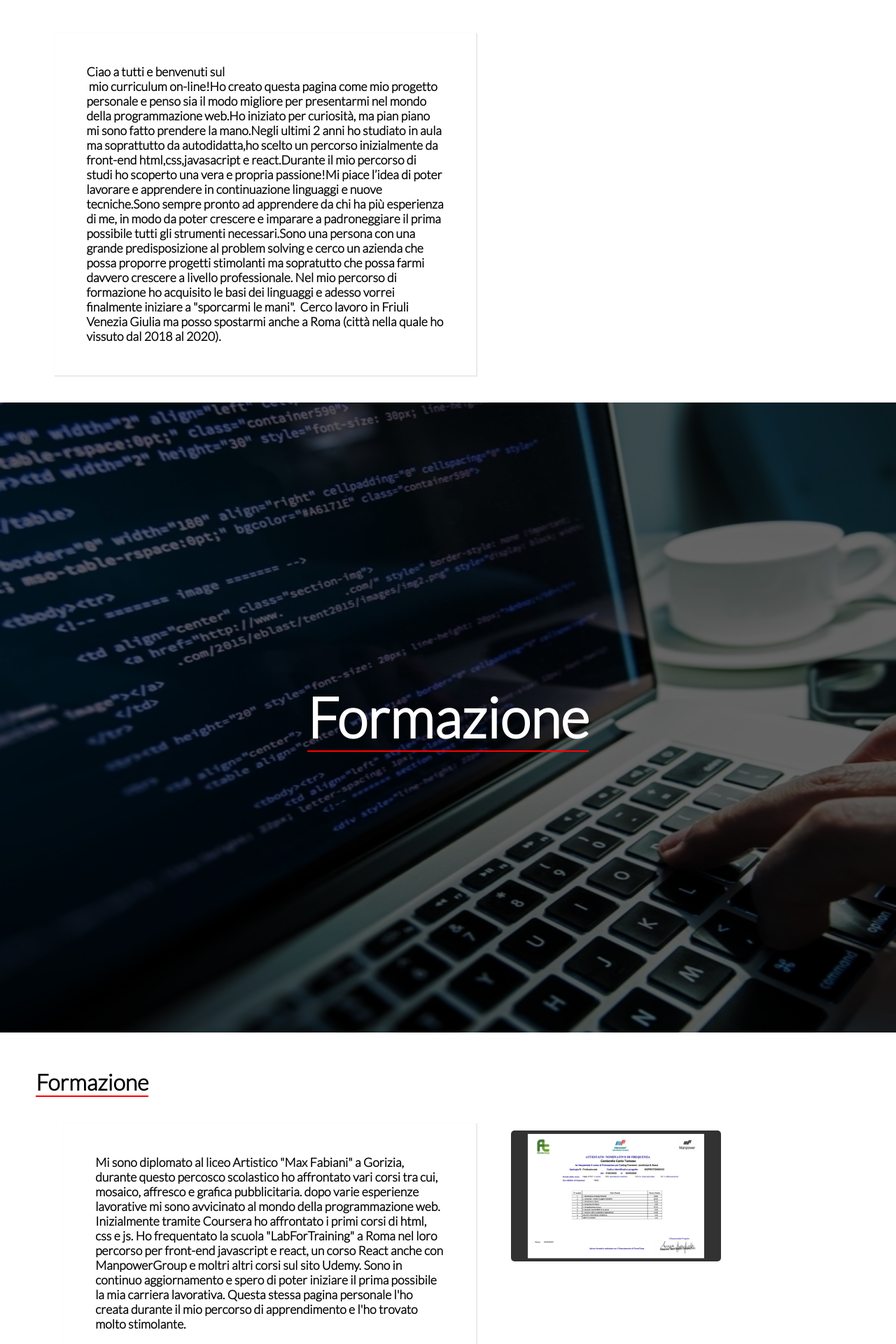
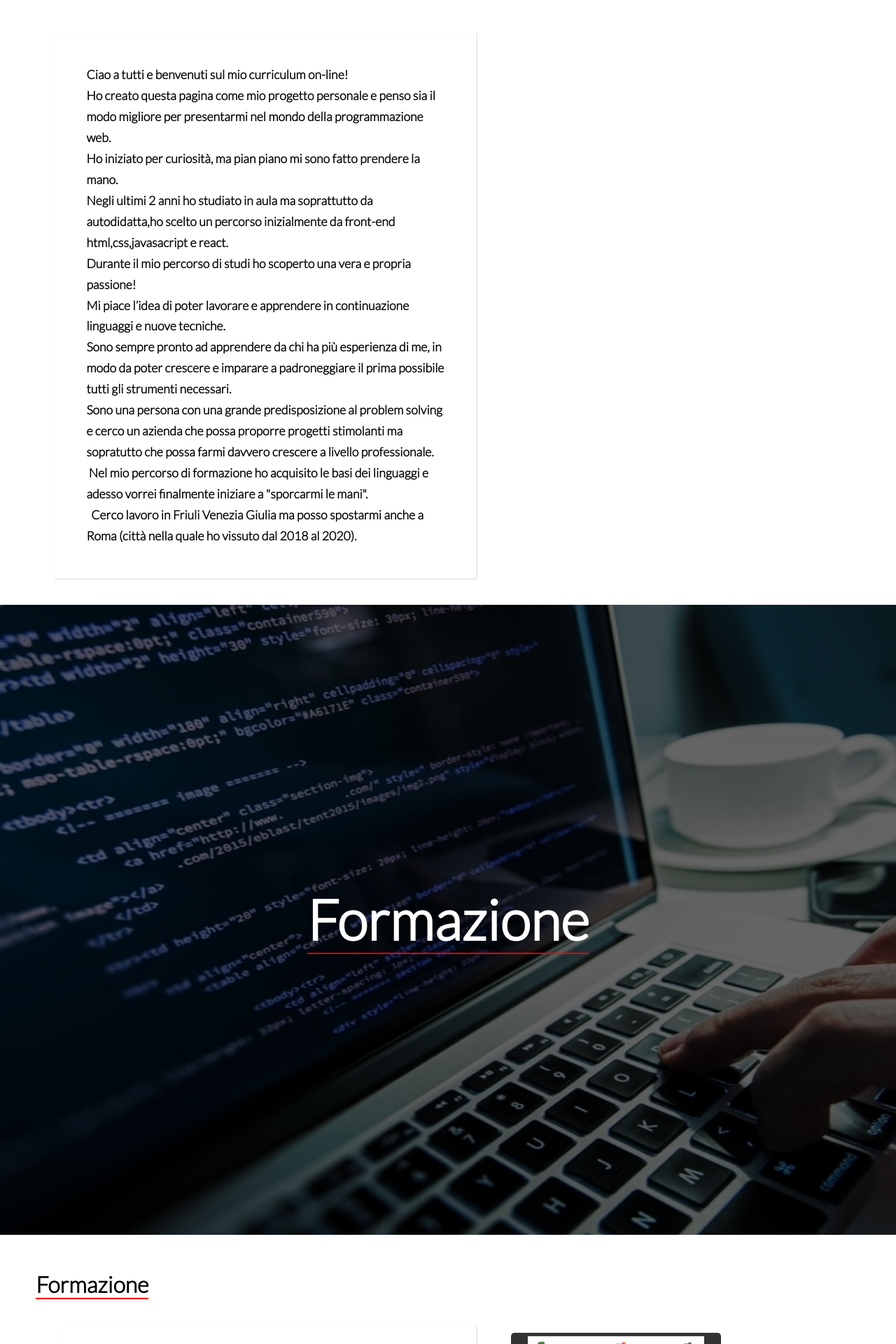
Before and after one commit to CarloTomaso/CV_online, a plain HTML site: page index.html in a window 1280 px wide. Shown: the part 1182-3102 px from the top of the page at 70% size. Drawn offline with nearby package versions, Linux system fonts and the light colour scheme.

Commit message:
correzioni e formattazioni testo

```diff
--- a/css/index.css
+++ b/css/index.css
@@ -184,7 +184,10 @@ li {
     width: 50%;
   box-shadow: 1px 1px 1px 1px rgb(235, 235, 235);
 }
-
+#sudime{
+    line-height: 1.7em;
+    white-space: pre-wrap;
+}
 /*
 layout #formazione
 */
@@ -233,6 +236,10 @@ justify-content: center;
 
 #css{
     margin-right: 0;
+}
+#formazione-text{
+    line-height: 1.7em;
+    white-space: pre-wrap;
 }
 
 /* Style the Image Used to Trigger the Modal */
@@ -485,10 +492,3 @@ opacity: 1;
 transform: translate(0)
     }
 }
-
-
-
-
-#sudime{
-    white-space: pre-wrap;
-}
--- a/js/index.js
+++ b/js/index.js
@@ -19,7 +19,7 @@ window.onscroll = function () {
 
 //recupero il testo 'su di me' dal file json
 p = document.getElementById('sudime')
-
+pFormazione = document.getElementById('formazione-text')
 
 fetch('../text/sudime.json')
     .then(function (response) {
@@ -29,14 +29,12 @@ fetch('../text/sudime.json')
     })
 
 
-// recupero le informazioni sul documento txt
-formazioneText = document.getElementById('formazione-text');
 
-fetch('../text/formazione.txt')
+fetch('../text/sudime.json')
     .then(function (response) {
-        return response.text();
-    }).then(function (data) {
-        formazioneText.innerHTML = data;
+        return response.json();
+    }).then(function (json) {
+        pFormazione.innerHTML = json.introduzione2.join("");
     })
 
 
@@ -95,7 +93,9 @@ for (esperienza of esperienzeLavorative) {
 
 
 
-
+/*
+attribuisco la classe .active al menu
+*/
 
 const ul = document.querySelector('ul');
 const li = document.getElementsByClassName('item')
--- a/text/sudime.json
+++ b/text/sudime.json
@@ -1,20 +1,32 @@
 {
     "introduzione": [
-        "Ciao a tutti e benvenuti sul \n mio curriculum on-line!",
+        "Ciao a tutti e benvenuti sul mio curriculum on-line! \n",
         "Ho creato questa pagina come mio progetto personale e penso sia ",
-        "il modo migliore per presentarmi nel mondo della programmazione web.",
-        "Ho iniziato per curiosità, ma pian piano mi sono fatto prendere la mano.",
+        "il modo migliore per presentarmi nel mondo della programmazione web.\n",
+        "Ho iniziato per curiosità, ma pian piano mi sono fatto prendere la mano.\n",
         "Negli ultimi 2 anni ho studiato in aula ma soprattutto da autodidatta,",
-        "ho scelto un percorso inizialmente da front-end html,css,javasacript e react.",
-        "Durante il mio percorso di studi ho scoperto una vera e propria passione!",
-        "Mi piace l’idea di poter lavorare e apprendere in continuazione linguaggi e nuove tecniche.",
+        "ho scelto un percorso inizialmente da front-end html,css,javasacript e react.\n",
+        "Durante il mio percorso di studi ho scoperto una vera e propria passione!\n",
+        "Mi piace l’idea di poter lavorare e apprendere in continuazione linguaggi e nuove tecniche.\n",
         "Sono sempre pronto ad apprendere da chi ha più esperienza di me, in modo da poter crescere ",
-        "e imparare a padroneggiare il prima possibile tutti gli strumenti necessari.",
+        "e imparare a padroneggiare il prima possibile tutti gli strumenti necessari.\n",
         "Sono una persona con una grande predisposizione al problem solving e cerco un azienda che possa proporre progetti stimolanti ",
-        "ma sopratutto che possa farmi davvero crescere a livello professionale. ",
+        "ma sopratutto che possa farmi davvero crescere a livello professionale.\n ",
         "Nel mio percorso di formazione ho acquisito le basi dei linguaggi e adesso ",
-        "vorrei finalmente iniziare a \"sporcarmi le mani\". ",
+        "vorrei finalmente iniziare a \"sporcarmi le mani\".\n ",
         " Cerco lavoro in Friuli Venezia Giulia ma posso spostarmi anche a Roma ",
         "(città nella quale ho vissuto dal 2018 al 2020). "
+    ],
+    "introduzione2": [
+        "Mi sono diplomato al liceo Artistico \"Max Fabiani\" a Gorizia,",
+        "durante questo percosco scolastico ho affrontato vari corsi tra cui,",
+        "mosaico, affresco e grafica pubblicitaria.\n",
+        "dopo varie esperienze lavorative mi sono avvicinato al mondo della programmazione web.\n",
+        "Inizialmente tramite Coursera ho affrontato i primi corsi di html, css e js.\n",
+        "Ho frequentato la scuola \"LabForTraining\" a Roma nel loro percorso per front-end javascript e react,",
+        "un corso React anche con ManpowerGroup e moltri altri corsi sul sito Udemy.\n",
+        "Sono in continuo aggiornamento e spero di poter iniziare il prima possibile la mia carriera lavorativa.\n",
+        "Questa stessa pagina personale l'ho creata durante il mio percorso di apprendimento",
+        "e l'ho trovato molto stimolante."
     ]
 }
```
Also changed, not shown: text/formazione.txt (deleted).
